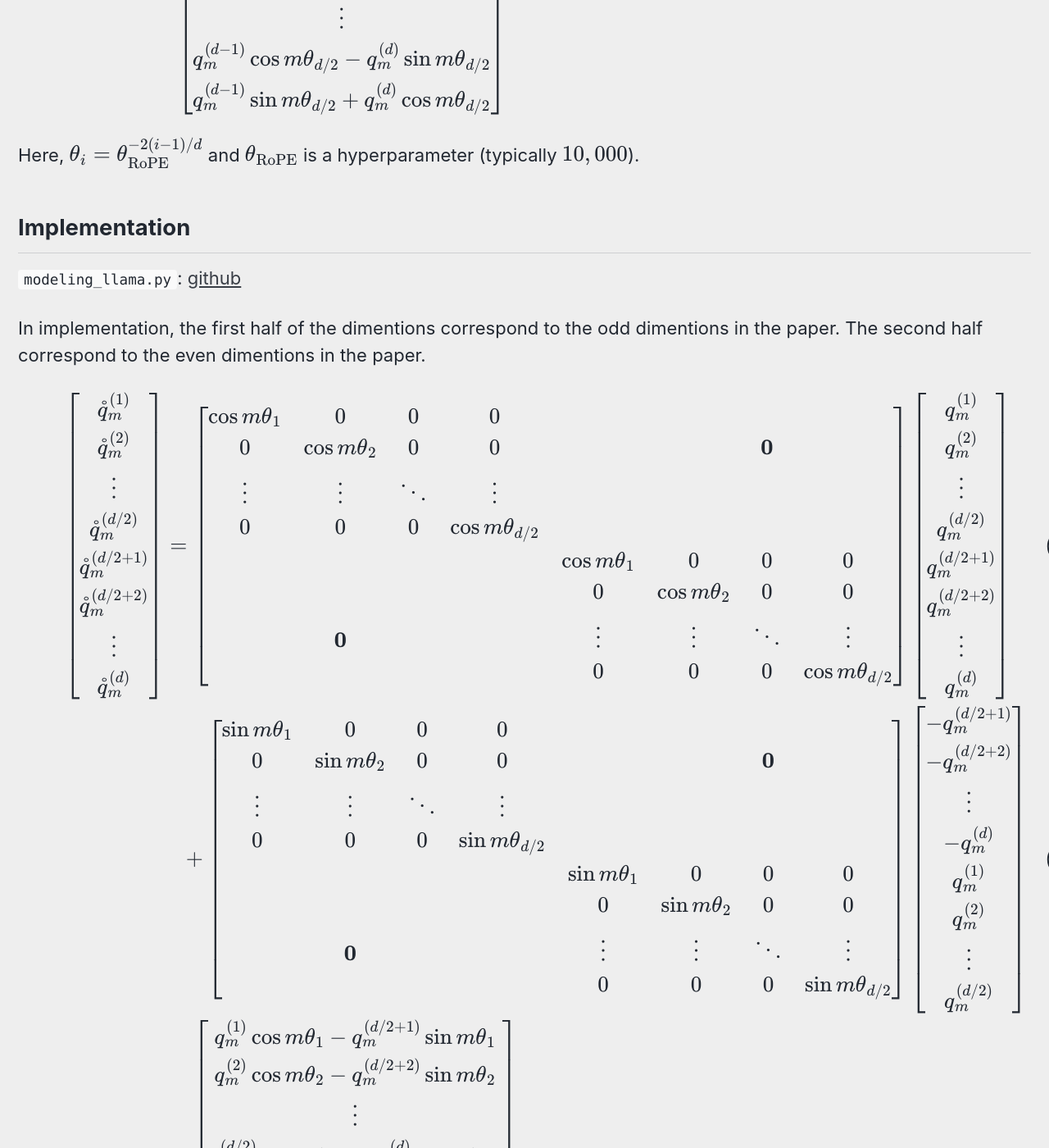
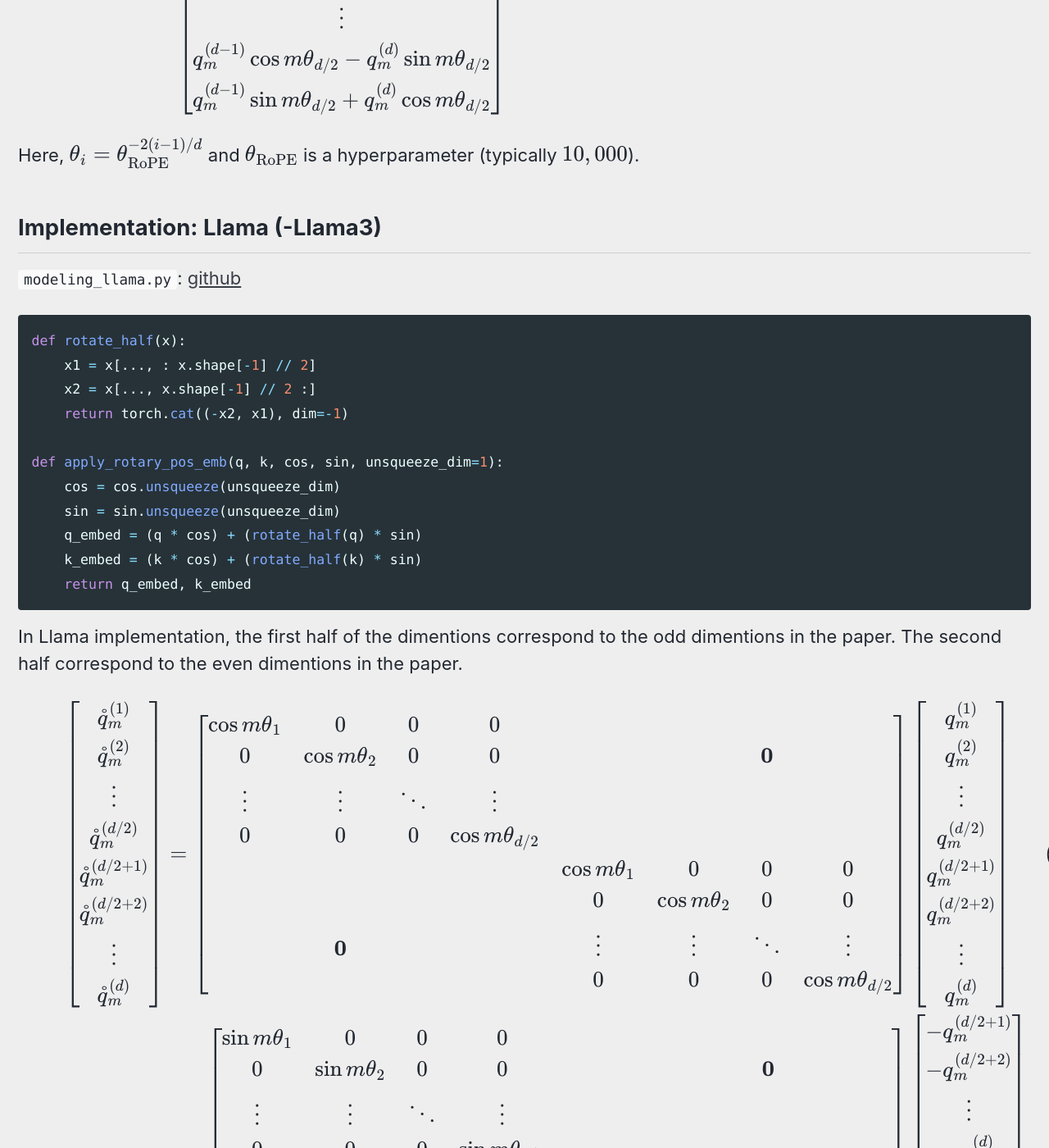
Before and after one commit to gokamoda/gokamoda.github.io, a Jekyll site: the page built from collections/_notes/rope-implementation.md, in a window 1280 px wide and 1400 px high, scrolled down 1096 px. Shown: the whole window at 82% size. Built offline with Jekyll 4.4.1, drawn with Linux system fonts in a browser that asks for light colours; cached includes are drawn as plain includes; some web fonts are replaced; formulas are drawn with MathJax 3; some of the changed text lies outside the part shown.

````diff
--- a/_config.yml
+++ b/_config.yml
@@ -22,7 +22,7 @@
 subtitle                 : # site tagline that appears below site title in masthead
 name                     : "Go Kamoda"
 description              : "Go Kamoda's profile page."
-url                      : # the base hostname & protocol for your site e.g. "https://mmistakes.github.io"
+url                      : https://gokamoda.github.io # the base hostname & protocol for your site e.g. "https://mmistakes.github.io"
 baseurl                  : # the subpath of your site, e.g. "/blog"
 repository               : gokamoda/gokamoda.github.io # GitHub username/repo-name e.g. "mmistakes/minimal-mistakes"
 teaser                   : # path of fallback teaser image, e.g. "/assets/images/500x300.png"
--- a/collections/_notes/rope-implementation.md
+++ b/collections/_notes/rope-implementation.md
@@ -54,10 +54,25 @@
 Here, $\theta_i = \theta_\text{RoPE}^{-2(i-1)/d}$ and $\theta_\text{RoPE}$ is a hyperparameter (typically $10,000$).
 
 
-## Implementation
+## Implementation: Llama (-Llama3)
+
 `modeling_llama.py`: [github](https://github.com/huggingface/transformers/blob/main/src/transformers/models/llama/modeling_llama.py)
+```python
+def rotate_half(x):
+    x1 = x[..., : x.shape[-1] // 2]
+    x2 = x[..., x.shape[-1] // 2 :]
+    return torch.cat((-x2, x1), dim=-1)
 
-In implementation, the first half of the dimentions correspond to the odd dimentions in the paper. The second half correspond to the even dimentions in the paper.
+def apply_rotary_pos_emb(q, k, cos, sin, unsqueeze_dim=1):
+    cos = cos.unsqueeze(unsqueeze_dim)
+    sin = sin.unsqueeze(unsqueeze_dim)
+    q_embed = (q * cos) + (rotate_half(q) * sin)
+    k_embed = (k * cos) + (rotate_half(k) * sin)
+    return q_embed, k_embed
+```
+
+
+In Llama implementation, the first half of the dimentions correspond to the odd dimentions in the paper. The second half correspond to the even dimentions in the paper.
 
 $$
 \begin{align}
@@ -104,6 +119,23 @@
 \end{align}
 $$
 
+## Implementation: GPT-OSS
+
+`modeling_gpt_oss.py`: [github](https://github.com/huggingface/transformers/blob/main/src/transformers/models/gpt_oss/modeling_gpt_oss.py)
+```python
+def _apply_rotary_emb(
+    x: torch.Tensor,
+    cos: torch.Tensor,
+    sin: torch.Tensor,
+) -> torch.Tensor:
+    first_half, second_half = torch.chunk(x, 2, dim=-1)
+    first_ = first_half * cos - second_half * sin
+    second_ = second_half * cos + first_half * sin
+    return torch.cat((first_, second_), dim=-1)
+```
+
+In GPT-OSS implementation, the core idea is the same as Llama implementation, the size of `cos` and `sin` tensors are different.
+In Llama, $ \text{cos}, \text{sin} \in \mathbb{R}^{d} $ while in GPT-OSS, $ \text{cos}, \text{sin} \in \mathbb{R}^{d/2} $.
 
 
 ## References
````
Also changed, not shown: collections/_notes/fold-weights.md (+5 -1 lines), collections/_notes/oss-sink.md (added, +148 -0 lines), collections/_pubPreprint/202311-arxiv-sasaki.md (deleted, +0 -45 lines).
